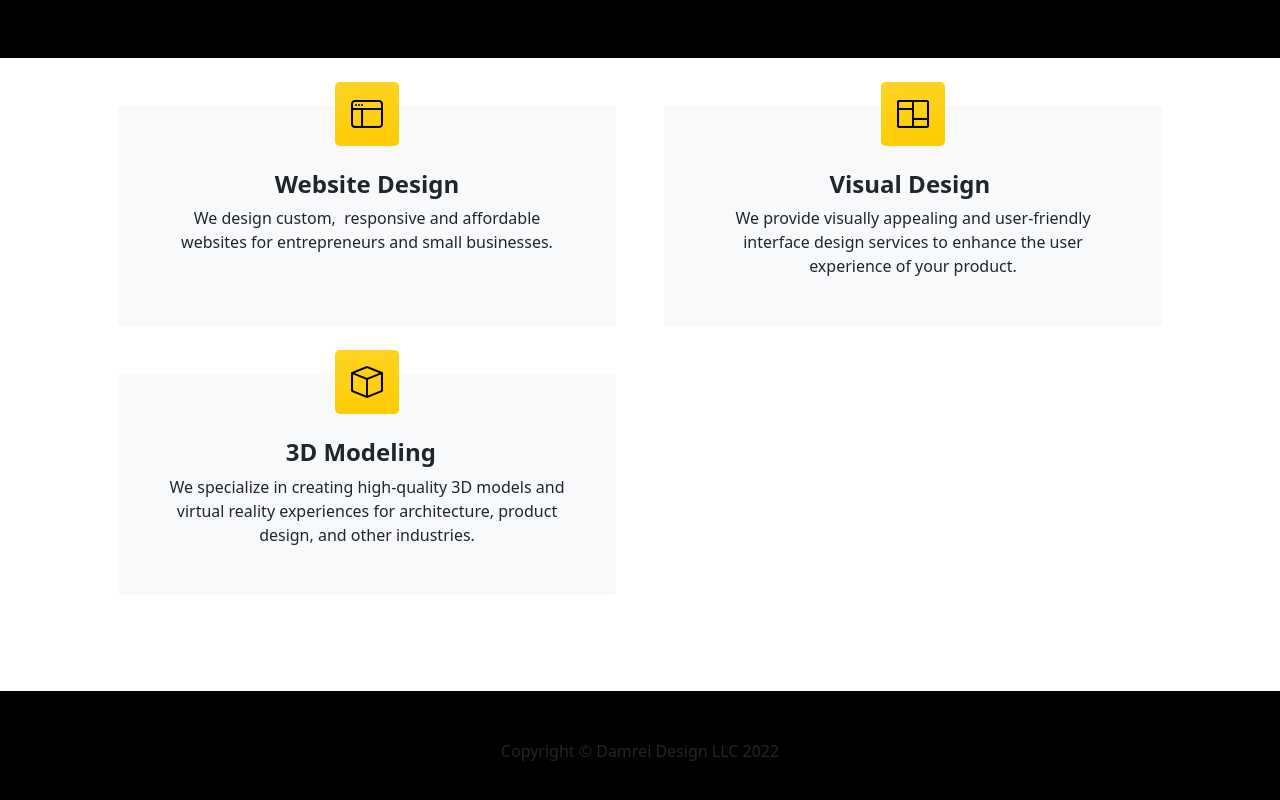
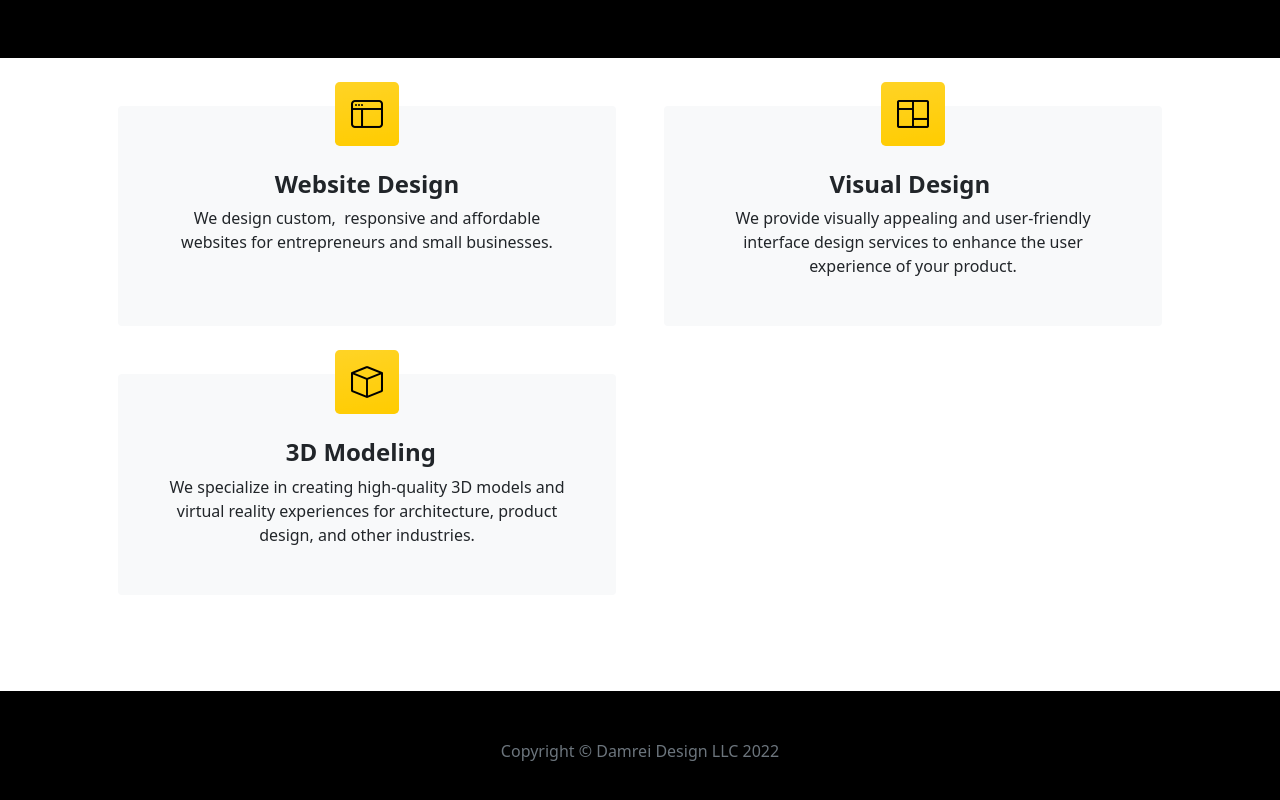
Before and after one commit to damrei/hello, a plain HTML site: page index.html in a window 1280 px wide. Shown: the part 388-1188 px from the top of the page. Drawn offline with nearby package versions, Linux system fonts and the light colour scheme; a script that the page names is missing.

Commit message:
Update index.html

```diff
--- a/index.html
+++ b/index.html
@@ -105,7 +105,7 @@
         </section>
         <!-- Footer-->
         <footer class="py-5 bg-dark">
-            <div class="container"><p class="m-0 text-center text-grey">Copyright &copy; Damrei Design LLC 2022</p>
+            <div class="container"><p class="m-0 text-center text-secondary">Copyright &copy; Damrei Design LLC 2022</p>
             </div>
         </footer>
         <!-- Bootstrap core JS-->
```
